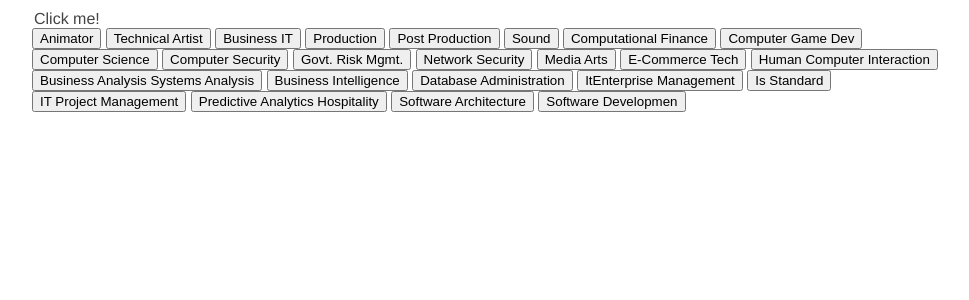
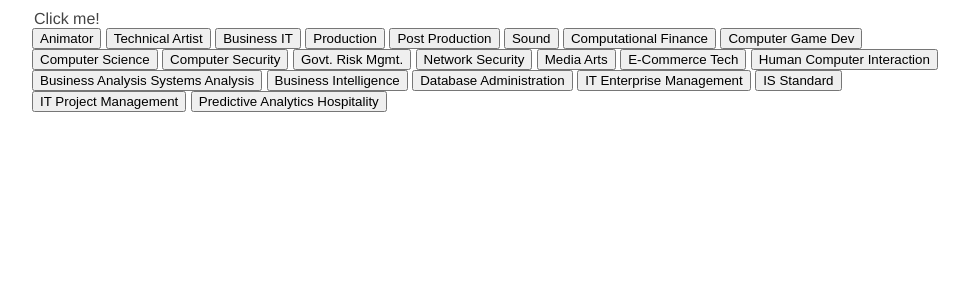
Before and after one commit to Solinari/Capstone-Project, a Flask app: page /form in a window 1280 px wide. Shown: the part 35-335 px from the top of the page, without its empty margins (138-1107 px from the left). Run offline with Flask 2, Linux system fonts and the light colour scheme; some libraries are stand-ins or nearby versions.

Commit message:
final commit before presentation

```diff
--- a/FlaskApp/app/templates/form.html
+++ b/FlaskApp/app/templates/form.html
@@ -31,12 +31,12 @@
                     <button input type="submit" class="btn" name="choice1" value="BusinessAnalysisSystemsAnalysis">Business Analysis Systems Analysis</button>
                     <button input type="submit" class="btn" name="choice1" value="BusinessIntelligence">Business Intelligence</button>
                     <button input type="submit" class="btn" name="choice1" value="DatabaseAdministration">Database Administration</button>
-                    <button input type="submit" class="btn" name="choice1" value="ItEnterpriseManagement">ItEnterprise Management</button>
-                    <button input type="submit" class="btn" name="choice1" value="IsStandard">Is Standard</button>
+                    <button input type="submit" class="btn" name="choice1" value="ItEnterpriseManagement">IT Enterprise Management</button>
+                    <button input type="submit" class="btn" name="choice1" value="IsStandard">IS Standard</button>
                     <button input type="submit" class="btn" name="choice1" value="ItProjectManagement">IT Project Management</button>
                     <button input type="submit" class="btn" name="choice1" value="PredictiveAnalyticsHospitality">Predictive Analytics Hospitality</button>
-                    <button input type="submit" class="btn" name="choice1" value="SoftwareArchitecture">Software Architecture</button>
-					<button input type="submit" class="btn" name="choice1" value="SoftwareDevelopmen">Software Developmen</button>
+                    <!-- <button input type="submit" class="btn" name="choice1" value="SoftwareArchitecture">Software Architecture</button>
+					<button input type="submit" class="btn" name="choice1" value="SoftwareDevelopmen">Software Developmen</button> -->
 
                 </div>
 
```
